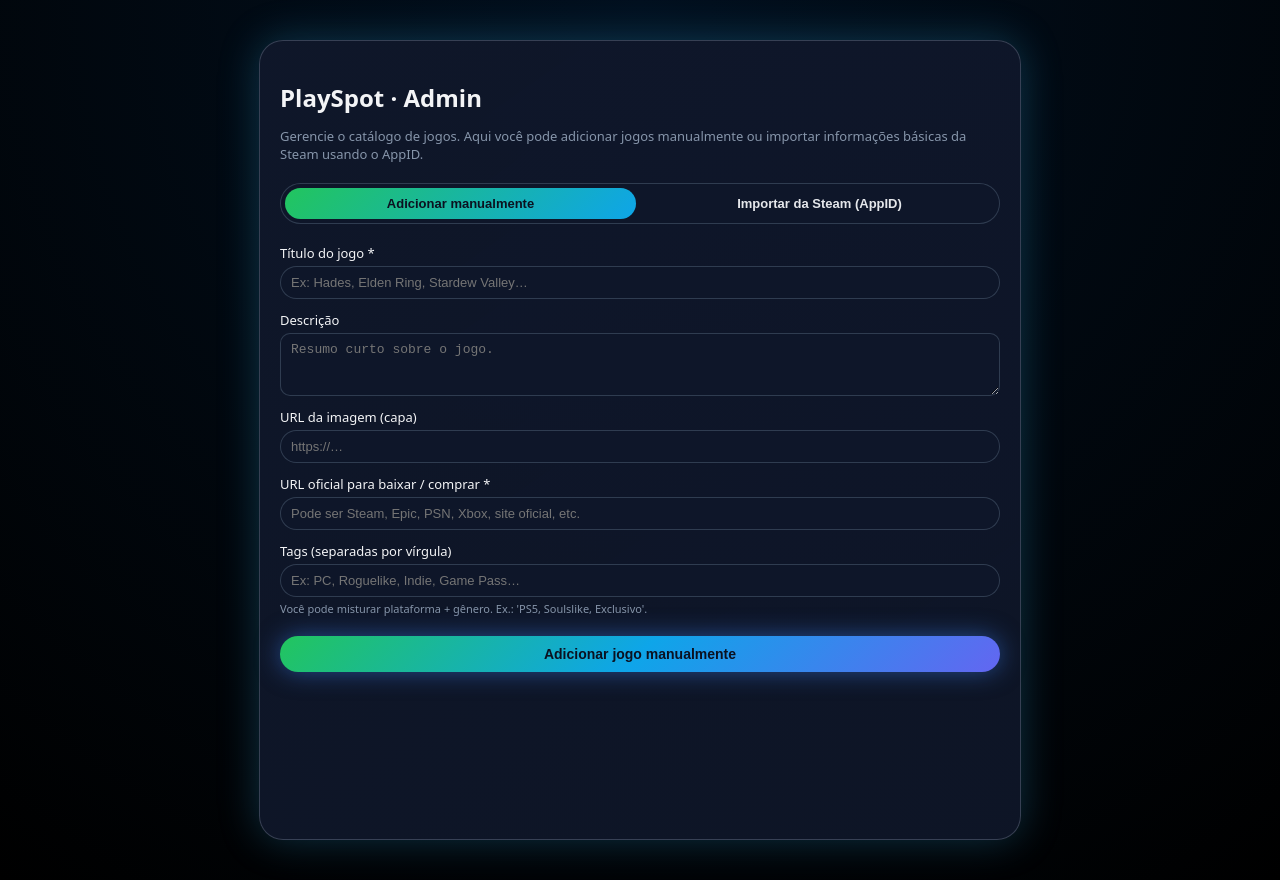
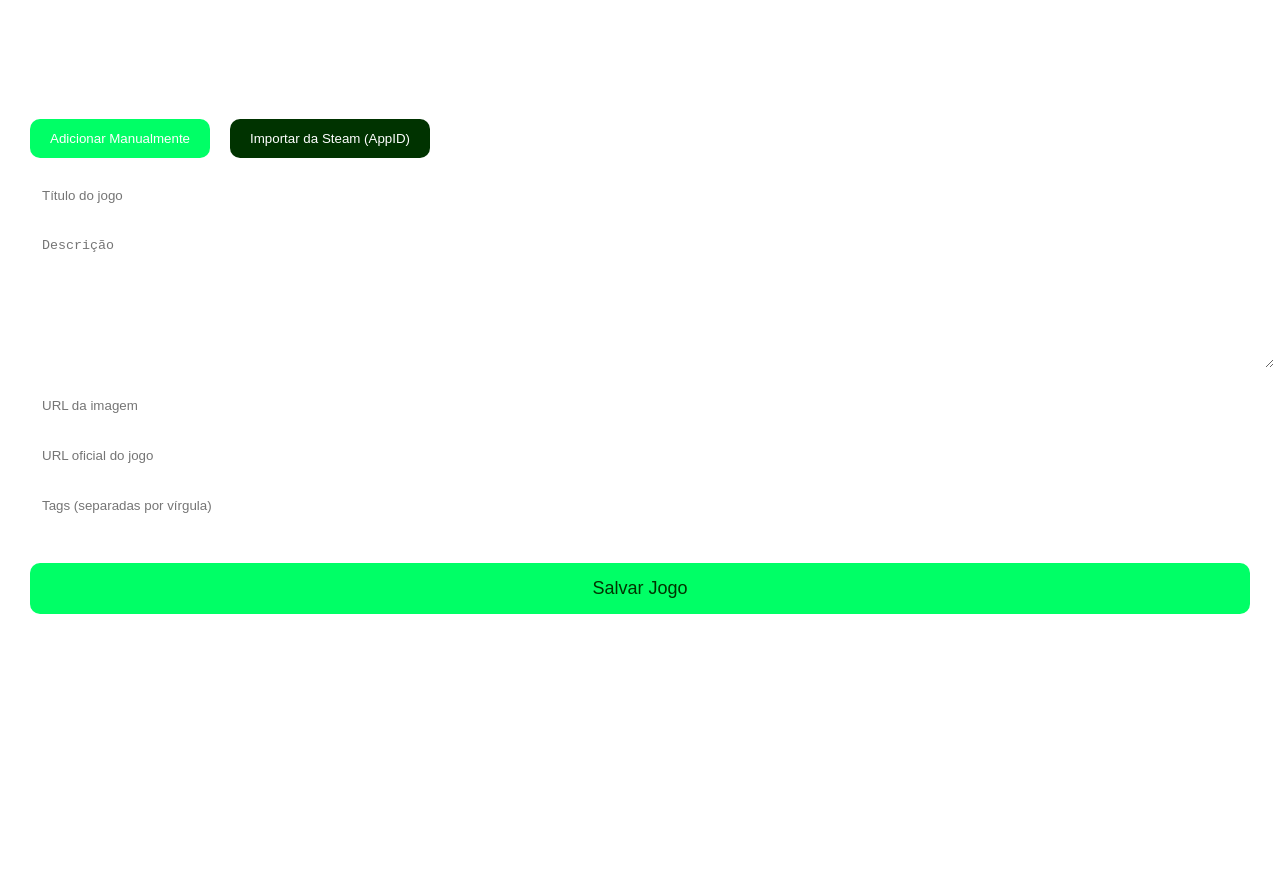
Before and after one commit to efipeesse/playspot---next---supabase, a Next.js app: page /admin in a window 1280 px wide. After the commit the page ends 800 px from the top, so only its background shows below. Built offline with nearby package versions, Linux system fonts and the light colour scheme.

Commit message:
Refactor AdminPage for improved fetch handling

```diff
--- a/app/admin/page.js
+++ b/app/admin/page.js
@@ -1,22 +1,23 @@
 "use client";
+
+export const dynamic = "force-dynamic";
+export const fetchCache = "force-no-store";
 
 import { useState } from "react";
 
 export default function AdminPage() {
-  const [mode, setMode] = useState("manual"); // "manual" ou "steam"
+  const [mode, setMode] = useState("manual");
 
-  // Campos modo manual
   const [title, setTitle] = useState("");
   const [description, setDescription] = useState("");
   const [imageUrl, setImageUrl] = useState("");
   const [downloadUrl, setDownloadUrl] = useState("");
   const [tagsText, setTagsText] = useState("");
 
-  // Campo modo steam
   const [steamAppId, setSteamAppId] = useState("");
 
   const [loading, setLoading] = useState(false);
-  const [message, setMessage] = useState(null); // { type: "success" | "error", text: string }
+  const [message, setMessage] = useState(null);
 
   async function handleSubmit(e) {
     e.preventDefault();
@@ -24,348 +25,164 @@ export default function AdminPage() {
     setMessage(null);
 
     try {
-      let body;
+      let res;
 
       if (mode === "manual") {
-        const tagsArray = tagsText
-          .split(",")
-          .map((t) => t.trim())
-          .filter(Boolean);
-
-        body = {
-          mode: "manual",
+        res = await fetch("/api/admin/add-game", {
+          method: "POST",
+          headers: { "Content-Type": "application/json" },
+          body: JSON.stringify({
             title,
             description,
-          image_url: imageUrl,
-          download_url: downloadUrl,
-          tags: tagsArray,
-        };
-      } else {
-        // modo steam
-        body = {
-          mode: "steam",
-          appId: steamAppId.trim(),
-        };
+            imageUrl,
+            downloadUrl,
+            tags: tagsText.split(",").map((s) => s.trim()),
+          }),
+        });
+      } else if (mode === "steam") {
+        res = await fetch(`/api/admin/import/steam/${steamAppId}`, {
+          method: "POST",
+        });
       }
-
-      const res = await fetch("/api/admin/add-game", {
-        method: "POST",
-        headers: {
-          "Content-Type": "application/json",
-        },
-        body: JSON.stringify(body),
-      });
 
       const data = await res.json();
 
-      if (!res.ok) {
-        throw new Error(data.error || "Erro ao salvar jogo.");
+      if (data.success) {
+        setMessage({ type: "success", text: "Jogo salvo com sucesso!" });
+      } else {
+        setMessage({ type: "error", text: data.error || "Erro ao salvar." });
+      }
+    } catch (err) {
+      setMessage({ type: "error", text: "Erro no servidor." });
+      console.error(err);
     }
 
-      setMessage({
-        type: "success",
-        text: data.message || "Jogo salvo com sucesso!",
-      });
-
-      // Limpa os campos
-      if (mode === "manual") {
-        setTitle("");
-        setDescription("");
-        setImageUrl("");
-        setDownloadUrl("");
-        setTagsText("");
-      } else {
-        setSteamAppId("");
-      }
-    } catch (err) {
-      console.error(err);
-      setMessage({
-        type: "error",
-        text: err.message || "Erro inesperado.",
-      });
-    } finally {
     setLoading(false);
-    }
   }
 
   return (
-    <main
+    <div style={{ padding: "30px" }}>
+      <h1 style={{ color: "white", marginBottom: "25px" }}>PlaySpot • Admin</h1>
+
+      <div style={{ display: "flex", gap: "20px", marginBottom: "20px" }}>
+        <button
+          onClick={() => setMode("manual")}
           style={{
-        minHeight: "100vh",
-        background: "radial-gradient(circle at top, #02101f, #000)",
-        color: "#f3f4f6",
-        padding: "40px 16px",
-        display: "flex",
-        justifyContent: "center",
+            padding: "12px 20px",
+            background: mode === "manual" ? "#00ff66" : "#003300",
+            color: "white",
+            borderRadius: "10px",
+            border: "none",
+            cursor: "pointer",
           }}
         >
-      <div
+          Adicionar Manualmente
+        </button>
+
+        <button
+          onClick={() => setMode("steam")}
           style={{
-          width: "100%",
-          maxWidth: "720px",
-          background:
-            "linear-gradient(145deg, rgba(15,23,42,0.98), rgba(15,23,42,0.9))",
-          borderRadius: "24px",
-          border: "1px solid rgba(148,163,184,0.3)",
-          boxShadow: "0 0 40px rgba(56,189,248,0.25)",
-          padding: "24px 20px 32px",
-        }}
-      >
-        <h1
-          style={{
-            fontSize: "24px",
-            fontWeight: 700,
-            marginBottom: "4px",
-          }}
-        >
-          PlaySpot · Admin
-        </h1>
-        <p
-          style={{
-            fontSize: "13px",
-            color: "rgba(148,163,184,0.9)",
-            marginBottom: "20px",
-          }}
-        >
-          Gerencie o catálogo de jogos. Aqui você pode adicionar jogos
-          manualmente ou importar informações básicas da Steam usando o AppID.
-        </p>
-
-        {/* Toggle de modo */}
-        <div
-          style={{
-            display: "flex",
-            gap: "8px",
-            marginBottom: "20px",
-            backgroundColor: "rgba(15,23,42,0.9)",
-            padding: "4px",
-            borderRadius: "999px",
-            border: "1px solid rgba(51,65,85,0.9)",
-          }}
-        >
-          <button
-            type="button"
-            onClick={() => {
-              setMode("manual");
-              setMessage(null);
-            }}
-            style={{
-              flex: 1,
-              padding: "8px 12px",
-              borderRadius: "999px",
+            padding: "12px 20px",
+            background: mode === "steam" ? "#00ff66" : "#003300",
+            color: "white",
+            borderRadius: "10px",
             border: "none",
             cursor: "pointer",
-              fontSize: "13px",
-              fontWeight: 600,
-              background:
-                mode === "manual"
-                  ? "linear-gradient(135deg, #22c55e, #0ea5e9)"
-                  : "transparent",
-              color: mode === "manual" ? "#0b1120" : "#e5e7eb",
-              transition: "all 0.15s ease-out",
-            }}
-          >
-            Adicionar manualmente
-          </button>
-          <button
-            type="button"
-            onClick={() => {
-              setMode("steam");
-              setMessage(null);
-            }}
-            style={{
-              flex: 1,
-              padding: "8px 12px",
-              borderRadius: "999px",
-              border: "none",
-              cursor: "pointer",
-              fontSize: "13px",
-              fontWeight: 600,
-              background:
-                mode === "steam"
-                  ? "linear-gradient(135deg, #0ea5e9, #6366f1)"
-                  : "transparent",
-              color: mode === "steam" ? "#0b1120" : "#e5e7eb",
-              transition: "all 0.15s ease-out",
           }}
         >
           Importar da Steam (AppID)
         </button>
       </div>
 
-        {/* Mensagens */}
+      <form onSubmit={handleSubmit}>
+        {mode === "manual" ? (
+          <>
+            <input
+              placeholder="Título do jogo"
+              value={title}
+              onChange={(e) => setTitle(e.target.value)}
+              style={input}
+            />
+
+            <textarea
+              placeholder="Descrição"
+              value={description}
+              onChange={(e) => setDescription(e.target.value)}
+              style={{ ...input, height: "120px" }}
+            />
+
+            <input
+              placeholder="URL da imagem"
+              value={imageUrl}
+              onChange={(e) => setImageUrl(e.target.value)}
+              style={input}
+            />
+
+            <input
+              placeholder="URL oficial do jogo"
+              value={downloadUrl}
+              onChange={(e) => setDownloadUrl(e.target.value)}
+              style={input}
+            />
+
+            <input
+              placeholder="Tags (separadas por vírgula)"
+              value={tagsText}
+              onChange={(e) => setTagsText(e.target.value)}
+              style={input}
+            />
+          </>
+        ) : (
+          <>
+            <input
+              placeholder="Steam AppID"
+              value={steamAppId}
+              onChange={(e) => setSteamAppId(e.target.value)}
+              style={input}
+            />
+          </>
+        )}
+
         {message && (
           <div
             style={{
-              marginBottom: "16px",
-              padding: "10px 12px",
+              background: message.type === "success" ? "#004d00" : "#660000",
+              color: "white",
+              padding: "10px",
               borderRadius: "10px",
-              fontSize: "13px",
-              backgroundColor:
-                message.type === "success"
-                  ? "rgba(34,197,94,0.12)"
-                  : "rgba(248,113,113,0.12)",
-              border:
-                message.type === "success"
-                  ? "1px solid rgba(34,197,94,0.4)"
-                  : "1px solid rgba(248,113,113,0.5)",
-              color:
-                message.type === "success"
-                  ? "#bbf7d0"
-                  : "#fecaca",
+              marginTop: "15px",
             }}
           >
             {message.text}
           </div>
         )}
 
-        {/* Formulário */}
-        <form onSubmit={handleSubmit} style={{ display: "flex", flexDirection: "column", gap: "12px" }}>
-          {mode === "manual" ? (
-            <>
-              <Field
-                label="Título do jogo *"
-                value={title}
-                onChange={setTitle}
-                placeholder="Ex: Hades, Elden Ring, Stardew Valley…"
-              />
-              <Field
-                label="Descrição"
-                value={description}
-                onChange={setDescription}
-                placeholder="Resumo curto sobre o jogo."
-                textarea
-              />
-              <Field
-                label="URL da imagem (capa)"
-                value={imageUrl}
-                onChange={setImageUrl}
-                placeholder="https://…"
-              />
-              <Field
-                label="URL oficial para baixar / comprar *"
-                value={downloadUrl}
-                onChange={setDownloadUrl}
-                placeholder="Pode ser Steam, Epic, PSN, Xbox, site oficial, etc."
-              />
-              <Field
-                label="Tags (separadas por vírgula)"
-                value={tagsText}
-                onChange={setTagsText}
-                placeholder="Ex: PC, Roguelike, Indie, Game Pass…"
-                help="Você pode misturar plataforma + gênero. Ex.: 'PS5, Soulslike, Exclusivo'."
-              />
-            </>
-          ) : (
-            <>
-              <Field
-                label="Steam AppID *"
-                value={steamAppId}
-                onChange={setSteamAppId}
-                placeholder="Ex: 620980 (Hades), 570 (Dota 2)…"
-                help="O AppID aparece na URL da Steam: https://store.steampowered.com/app/APPID/…"
-              />
-              <p
+        <button
+          disabled={loading}
           style={{
-                  fontSize: "12px",
-                  color: "rgba(148,163,184,0.9)",
-                  marginTop: "-4px",
-                  marginBottom: "4px",
+            marginTop: "25px",
+            padding: "15px",
+            width: "100%",
+            background: "#00ff66",
+            color: "#003300",
+            borderRadius: "10px",
+            border: "none",
+            fontSize: "18px",
+            cursor: "pointer",
           }}
         >
-                A importação da Steam é só um atalho: ela traz título, descrição,
-                imagem e gêneros do jogo, mas você continua podendo cadastrar
-                qualquer jogo manualmente de qualquer plataforma.
-              </p>
-            </>
-          )}
-
-          <button
-            type="submit"
-            disabled={loading}
-            style={{
-              marginTop: "8px",
-              padding: "10px 14px",
-              borderRadius: "999px",
-              border: "none",
-              cursor: loading ? "wait" : "pointer",
-              fontSize: "14px",
-              fontWeight: 600,
-              background:
-                "linear-gradient(135deg, #22c55e, #0ea5e9, #6366f1)",
-              color: "#0b1120",
-              boxShadow: "0 0 25px rgba(59,130,246,0.5)",
-              opacity: loading ? 0.7 : 1,
-              transition: "opacity 0.15s ease-out, transform 0.1s ease-out",
-            }}
-          >
-            {loading
-              ? "Salvando..."
-              : mode === "manual"
-              ? "Adicionar jogo manualmente"
-              : "Importar jogo da Steam"}
+          {loading ? "Salvando..." : "Salvar Jogo"}
         </button>
       </form>
     </div>
-    </main>
   );
 }
 
-// Componente de campo reutilizável
-function Field({
-  label,
-  value,
-  onChange,
-  placeholder,
-  textarea = false,
-  help,
-}) {
-  return (
-    <div style={{ display: "flex", flexDirection: "column", gap: "4px" }}>
-      <label style={{ fontSize: "13px", fontWeight: 500 }}>
-        {label}
-      </label>
-      {textarea ? (
-        <textarea
-          value={value}
-          onChange={(e) => onChange(e.target.value)}
-          placeholder={placeholder}
-          rows={3}
-          style={{
-            resize: "vertical",
-            padding: "8px 10px",
+const input = {
+  width: "100%",
+  padding: "10px 12px",
   borderRadius: "10px",
-            border: "1px solid rgba(51,65,85,0.9)",
-            backgroundColor: "rgba(15,23,42,0.95)",
-            color: "#e5e7eb",
-            fontSize: "13px",
-          }}
-        />
-      ) : (
-        <input
-          value={value}
-          onChange={(e) => onChange(e.target.value)}
-          placeholder={placeholder}
-          style={{
-            padding: "8px 10px",
-            borderRadius: "999px",
-            border: "1px solid rgba(51,65,85,0.9)",
-            backgroundColor: "rgba(15,23,42,0.95)",
-            color: "#e5e7eb",
-            fontSize: "13px",
-          }}
-        />
-      )}
-      {help && (
-        <span
-          style={{
-            fontSize: "11px",
-            color: "rgba(148,163,184,0.9)",
-          }}
-        >
-          {help}
-        </span>
-      )}
-    </div>
-  );
-}
+  border: "none",
+  outline: "none",
+  marginBottom: "15px",
+};
```
Lines whose indentation alone changed are shown as unchanged.
